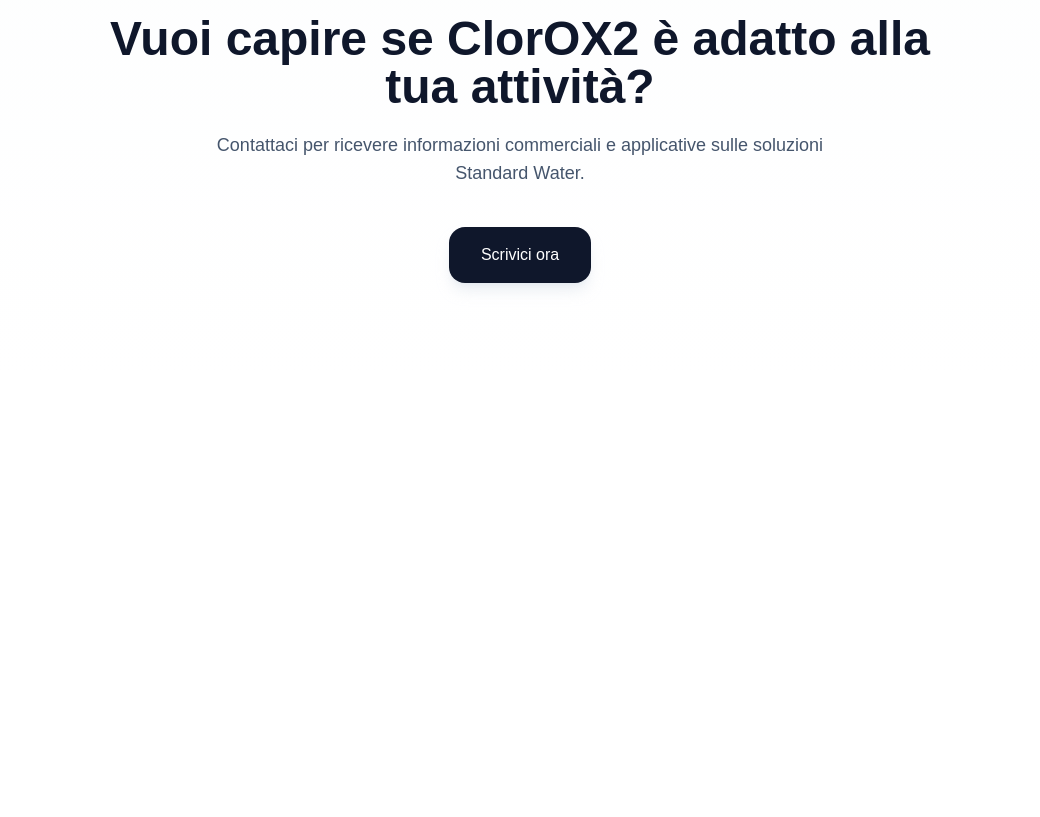
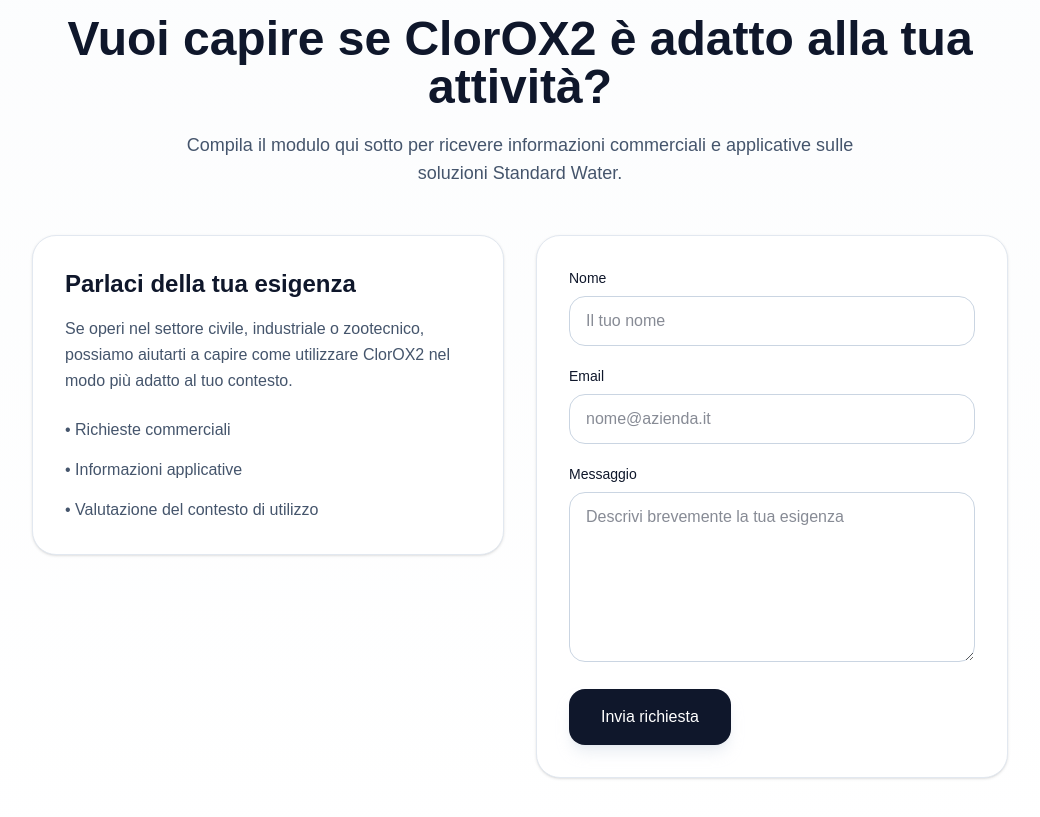
Before and after one commit to markroccetti-source/tandard-water-website, a Next.js app: page / in a window 1280 px wide. Shown: the part 3005-3822 px from the top of the page, without its empty margins (120-1160 px from the left). Before the commit the page ends 3384 px from the top, so only its background shows below. Built offline with nearby package versions, Linux system fonts and the light colour scheme.

Commit message:
Aggiunto form contatti

```diff
--- a/app/page.tsx
+++ b/app/page.tsx
@@ -227,7 +227,8 @@
         </div>
       </section>
 
-      <section id="contatti" className="max-w-4xl mx-auto px-6 py-24 text-center">
+      <section id="contatti" className="max-w-5xl mx-auto px-6 py-24">
+  <div className="text-center mb-12">
     <p className="text-sm uppercase tracking-[0.25em] text-slate-500 mb-3">
       Contatti
     </p>
@@ -236,17 +237,83 @@
       Vuoi capire se ClorOX2 è adatto alla tua attività?
     </h2>
 
-        <p className="text-lg text-slate-600 mb-10 max-w-2xl mx-auto">
-          Contattaci per ricevere informazioni commerciali e applicative sulle
-          soluzioni Standard Water.
+    <p className="text-lg text-slate-600 max-w-2xl mx-auto">
+      Compila il modulo qui sotto per ricevere informazioni commerciali e
+      applicative sulle soluzioni Standard Water.
+    </p>
+  </div>
+
+  <div className="grid md:grid-cols-2 gap-8 items-start">
+    <div className="rounded-3xl border border-slate-200 bg-white p-8 shadow-sm">
+      <h3 className="text-2xl font-semibold mb-4">Parlaci della tua esigenza</h3>
+      <p className="text-slate-600 leading-relaxed mb-6">
+        Se operi nel settore civile, industriale o zootecnico, possiamo aiutarti
+        a capire come utilizzare ClorOX2 nel modo più adatto al tuo contesto.
       </p>
 
-        <a
-          href="mailto:info@standardwater.it"
+      <div className="space-y-4 text-slate-600">
+        <p>• Richieste commerciali</p>
+        <p>• Informazioni applicative</p>
+        <p>• Valutazione del contesto di utilizzo</p>
+      </div>
+    </div>
+
+    <form
+      action="mailto:info@standardwater.it"
+      method="post"
+      encType="text/plain"
+      className="rounded-3xl border border-slate-200 bg-white p-8 shadow-sm space-y-5"
+    >
+      <div>
+        <label htmlFor="nome" className="block text-sm font-medium mb-2">
+          Nome
+        </label>
+        <input
+          id="nome"
+          name="Nome"
+          type="text"
+          className="w-full rounded-2xl border border-slate-300 px-4 py-3 outline-none focus:border-slate-500"
+          placeholder="Il tuo nome"
+          required
+        />
+      </div>
+
+      <div>
+        <label htmlFor="email" className="block text-sm font-medium mb-2">
+          Email
+        </label>
+        <input
+          id="email"
+          name="Email"
+          type="email"
+          className="w-full rounded-2xl border border-slate-300 px-4 py-3 outline-none focus:border-slate-500"
+          placeholder="nome@azienda.it"
+          required
+        />
+      </div>
+
+      <div>
+        <label htmlFor="messaggio" className="block text-sm font-medium mb-2">
+          Messaggio
+        </label>
+        <textarea
+          id="messaggio"
+          name="Messaggio"
+          rows={6}
+          className="w-full rounded-2xl border border-slate-300 px-4 py-3 outline-none focus:border-slate-500"
+          placeholder="Descrivi brevemente la tua esigenza"
+          required
+        />
+      </div>
+
+      <button
+        type="submit"
         className="inline-flex items-center justify-center rounded-2xl bg-slate-900 text-white px-8 py-4 font-medium shadow-lg shadow-slate-300/40 transition hover:-translate-y-0.5"
       >
-          Scrivici ora
-        </a>
+        Invia richiesta
+      </button>
+    </form>
+  </div>
 </section>
     </main>
   );
```
Lines whose indentation alone changed are shown as unchanged.
